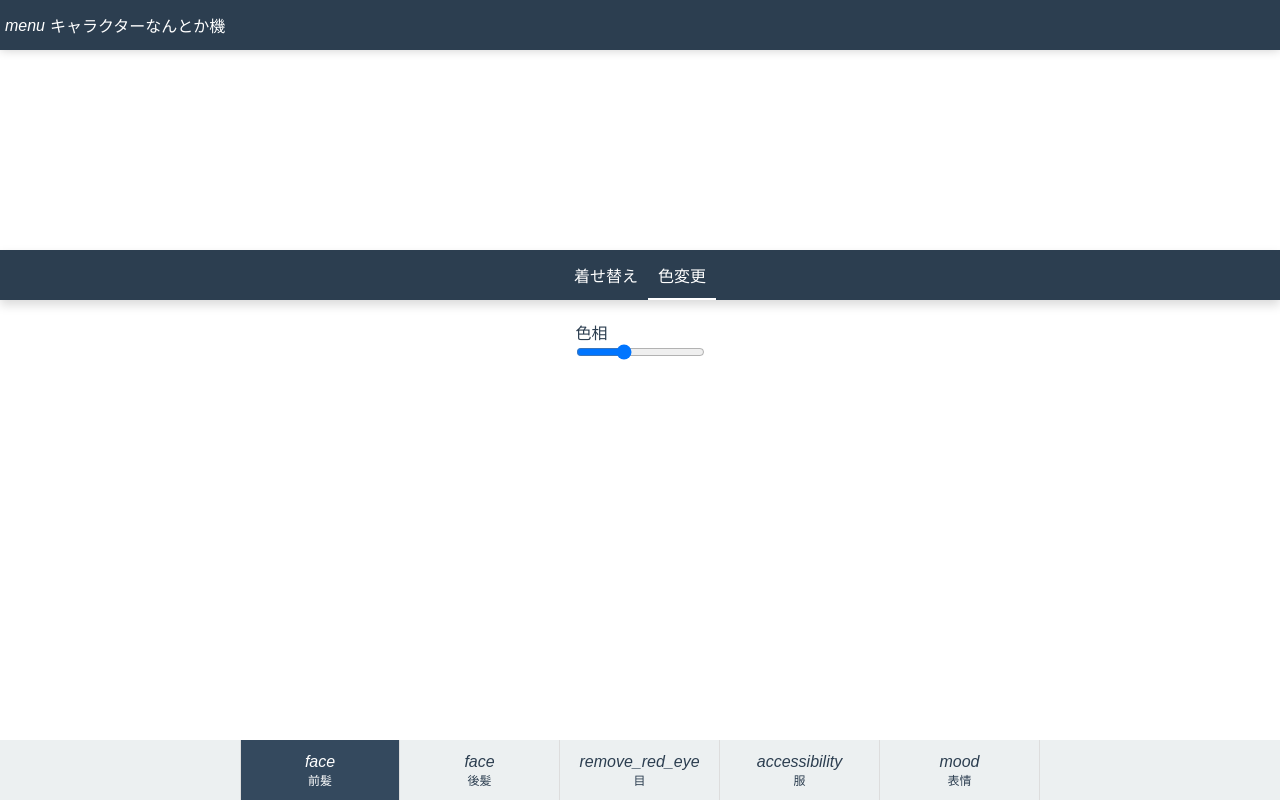
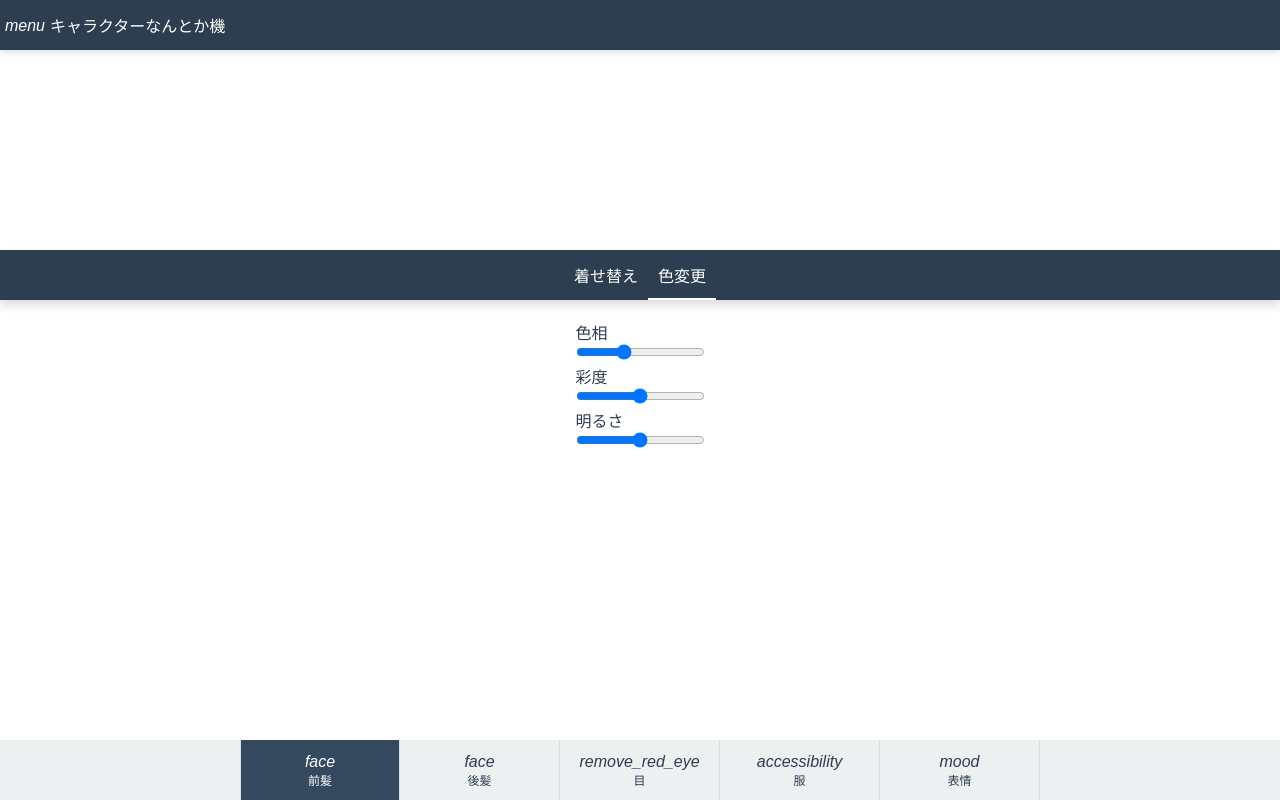
Before and after one commit to ryou/character_nantoka, a Vue app: page / in a window 1280 px wide. Both pictures are taken after a click on the item "色変更". Built offline with nearby package versions, Linux system fonts and the light colour scheme; the HTML template or start-up script is replaced by a standard one.

Commit message:
色変更のオプションに彩度と明度を追加

```diff
--- a/src/webpack/App.vue
+++ b/src/webpack/App.vue
@@ -82,12 +82,18 @@ export default {
       color: {
         hair: {
           hue: 130,
+          saturate: 100,
+          brightness: 100,
         },
         eye: {
           hue: 0,
+          saturate: 100,
+          brightness: 100,
         },
         body: {
           hue: 0,
+          saturate: 100,
+          brightness: 100,
         },
       }
     };
--- a/src/webpack/Character.vue
+++ b/src/webpack/Character.vue
@@ -37,13 +37,13 @@ export default {
     colorStyle: function() {
       return {
         hair: {
-          filter: `hue-rotate(${this.color.hair.hue}deg)`,
+          filter: `hue-rotate(${this.color.hair.hue}deg) saturate(${this.color.hair.saturate}%) brightness(${this.color.hair.brightness}%)`,
         },
         eye: {
-          filter: `hue-rotate(${this.color.eye.hue}deg)`,
+          filter: `hue-rotate(${this.color.eye.hue}deg) saturate(${this.color.eye.saturate}%) brightness(${this.color.eye.brightness}%)`,
         },
         body: {
-          filter: `hue-rotate(${this.color.body.hue}deg)`,
+          filter: `hue-rotate(${this.color.body.hue}deg) saturate(${this.color.body.saturate}%) brightness(${this.color.body.brightness}%)`,
         },
       };
     },
--- a/src/webpack/EditColor.vue
+++ b/src/webpack/EditColor.vue
@@ -1,12 +1,29 @@
 <template>
   <div class="editColor">
-    <div class="formBox">
-      <div class="boxTitle">色相</div>
-      <div class="boxMain">
-        <input type="range" v-model="color[colorTarget].hue" min="0" max="359">
+    <div>
+      <div class="formBox">
+        <div class="boxTitle">色相</div>
+        <div class="boxMain">
+          <input type="range" v-model="color[colorTarget].hue" min="0" max="359">
+        </div>
       </div>
     </div>
-
+    <div>
+      <div class="formBox">
+        <div class="boxTitle">彩度</div>
+        <div class="boxMain">
+          <input type="range" v-model="color[colorTarget].saturate" min="0" max="200">
+        </div>
+      </div>
+    </div>
+    <div>
+      <div class="formBox">
+        <div class="boxTitle">明るさ</div>
+        <div class="boxMain">
+          <input type="range" v-model="color[colorTarget].brightness" min="50" max="150">
+        </div>
+      </div>
+    </div>
   </div>
 </template>
 
```
